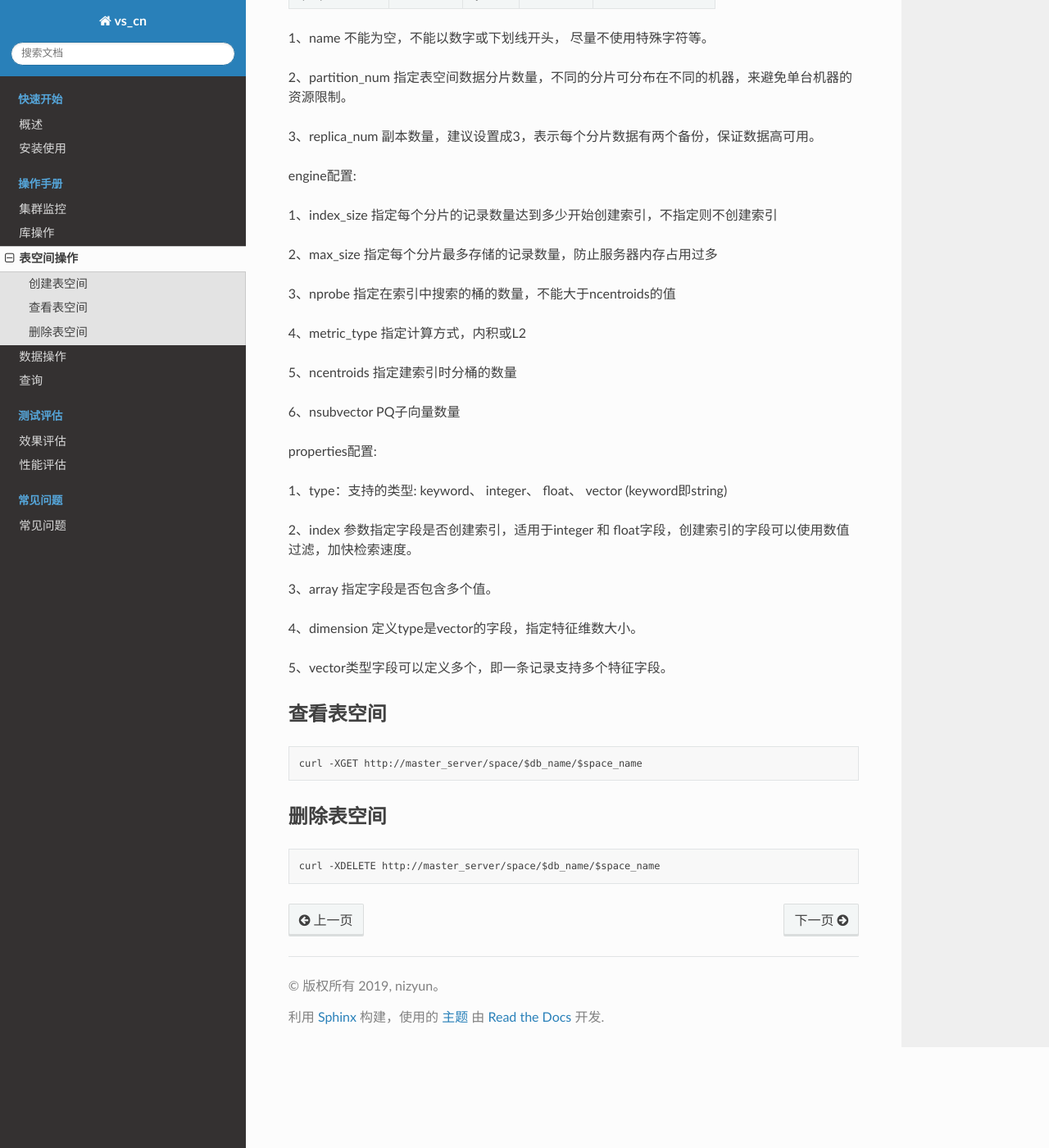
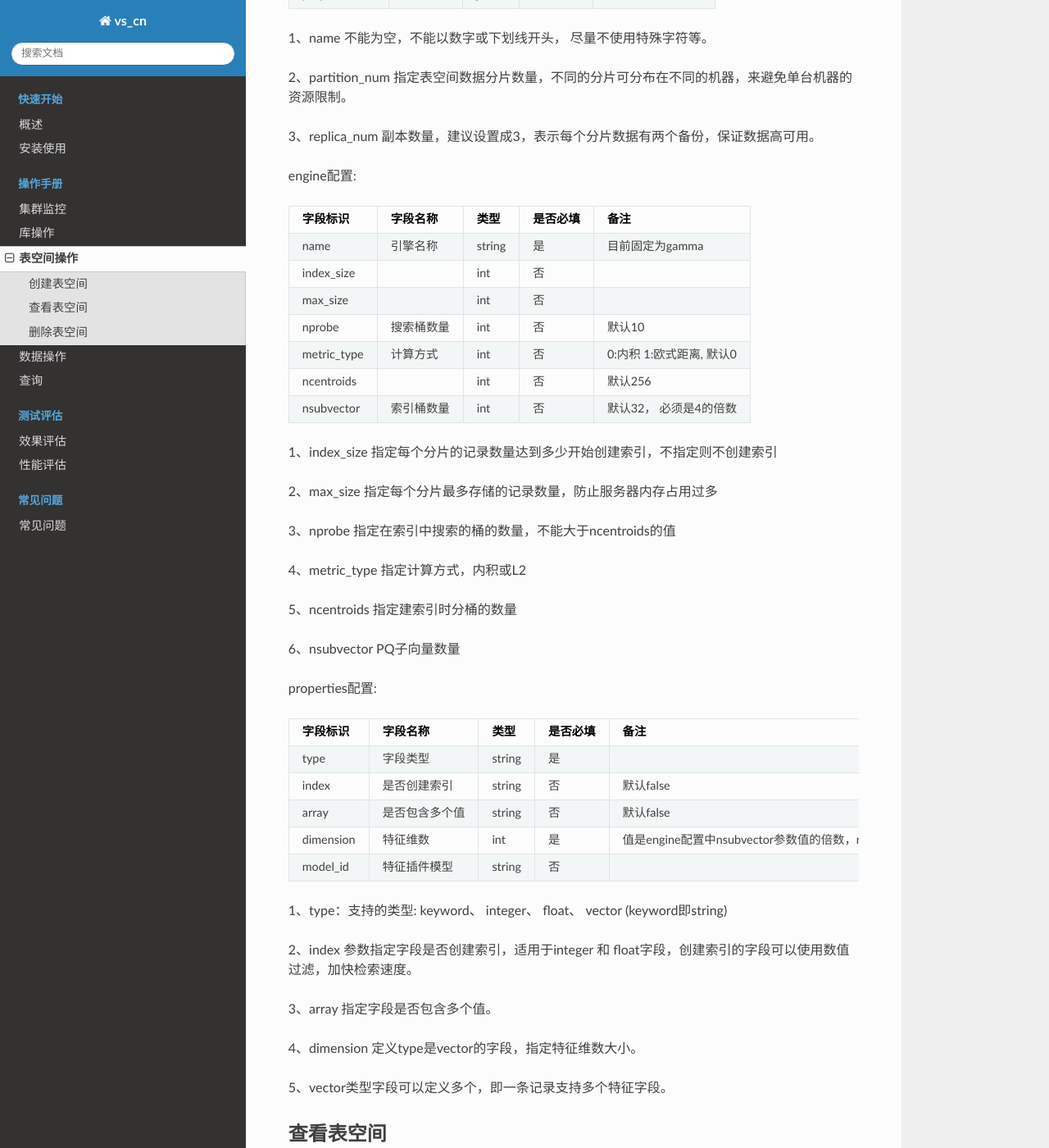
Before and after one commit to nizyun/vs_cn, a Sphinx documentation site: the page built from docs/source/use_op/op_space.rst, in a window 1280 px wide and 1400 px high, scrolled down 1334 px. Shown: the whole window at 82% size. Built offline with Sphinx 7.4.7 and the Read the Docs theme 2.0.0, drawn with Linux system fonts in a browser that asks for light colours; pages that are not in the unit, such as notebooks, are missing from menus.

Commit message:
change docs

```diff
--- a/docs/source/use_op/op_space.rst
+++ b/docs/source/use_op/op_space.rst
@@ -80,23 +80,23 @@ http://master_server代表master服务，$db_name是创建的库名, $space_name
 
 engine配置:
 
-+-------------+---------------+---------------+----------+-----------------+
-|字段标识     |字段名称       |类型           |是否必填  |备注             |
-+=============+===============+===============+==========+=================+
-|name         |引擎名称       |string         |是        |目前固定为gamma  |
-+-------------+---------------+---------------+----------+-----------------+
-|index_size   |               |int            |否        |                 |
-+-------------+---------------+---------------+----------+-----------------+
-|max_size     |               |int            |否        |                 |
-+-------------+---------------+---------------+----------+-----------------+
-|nprobe       |搜索桶数量     |int            |否        |默认10|
-+-------------+---------------+---------------+----------+-----------------+
-|metric_type  |计算方式       |int            |否        |0:内积 1:欧式距离, 默认0|
-+-------------+---------------+---------------+----------+-----------------+
-|ncentroids   |               |int            |否        |默认256 |
-+-------------+---------------+---------------+----------+-----------------+
-|nsubvector   |索引桶数量     |int            |否        |默认32， 必须是4的倍数 |
-+-------------+---------------+---------------+----------+-----------------+
++-------------+---------------+---------------+----------+---------------------------+
+|字段标识     |字段名称       |类型           |是否必填  |备注                       |
++=============+===============+===============+==========+===========================+
+|name         |引擎名称       |string         |是        |目前固定为gamma            |
++-------------+---------------+---------------+----------+---------------------------+
+|index_size   |               |int            |否        |                           |
++-------------+---------------+---------------+----------+---------------------------+
+|max_size     |               |int            |否        |                           |
++-------------+---------------+---------------+----------+---------------------------+
+|nprobe       |搜索桶数量     |int            |否        |默认10                     |
++-------------+---------------+---------------+----------+---------------------------+
+|metric_type  |计算方式       |int            |否        |0:内积 1:欧式距离, 默认0   |
++-------------+---------------+---------------+----------+---------------------------+
+|ncentroids   |               |int            |否        |默认256                    |
++-------------+---------------+---------------+----------+---------------------------+
+|nsubvector   |索引桶数量     |int            |否        |默认32， 必须是4的倍数     |
++-------------+---------------+---------------+----------+---------------------------+
 
 
 1、index_size 指定每个分片的记录数量达到多少开始创建索引，不指定则不创建索引
@@ -113,19 +113,19 @@ engine配置:
 
 properties配置:
 
-+-------------+---------------+---------------+----------+-----------------+
-|字段标识     |字段名称       |类型           |是否必填  |备注             |
-+=============+===============+===============+==========+=================+
-|type         |字段类型       |string         |是        |                 |
-+-------------+---------------+---------------+----------+-----------------+
-|index        |是否创建索引   |string         |否        |默认false        |
-+-------------+---------------+---------------+----------+-----------------+
-|array        |是否包含多个值 |string         |否        |默认false        |
-+-------------+---------------+---------------+----------+-----------------+
-|dimension    |特征维数       |int            |是        |值是engine配置中nsubvector参数值的倍数，nsubvector默认值是32|
-+-------------+---------------+---------------+----------+-----------------+
-|model_id     |特征插件模型   |string         |否        |                 |
-+-------------+---------------+---------------+----------+-----------------+
++-------------+---------------+---------------+----------+-------------------------------------------------------------+
+|字段标识     |字段名称       |类型           |是否必填  |备注                                                         |
++=============+===============+===============+==========+=============================================================+
+|type         |字段类型       |string         |是        |                                                             |
++-------------+---------------+---------------+----------+-------------------------------------------------------------+
+|index        |是否创建索引   |string         |否        |默认false                                                    |
++-------------+---------------+---------------+----------+-------------------------------------------------------------+
+|array        |是否包含多个值 |string         |否        |默认false                                                    |
++-------------+---------------+---------------+----------+-------------------------------------------------------------+
+|dimension    |特征维数       |int            |是        |值是engine配置中nsubvector参数值的倍数，nsubvector默认值是32 |
++-------------+---------------+---------------+----------+-------------------------------------------------------------+
+|model_id     |特征插件模型   |string         |否        |                                                             |
++-------------+---------------+---------------+----------+-------------------------------------------------------------+
 
 1、type：支持的类型:  keyword、 integer、 float、 vector  (keyword即string)
 
```
